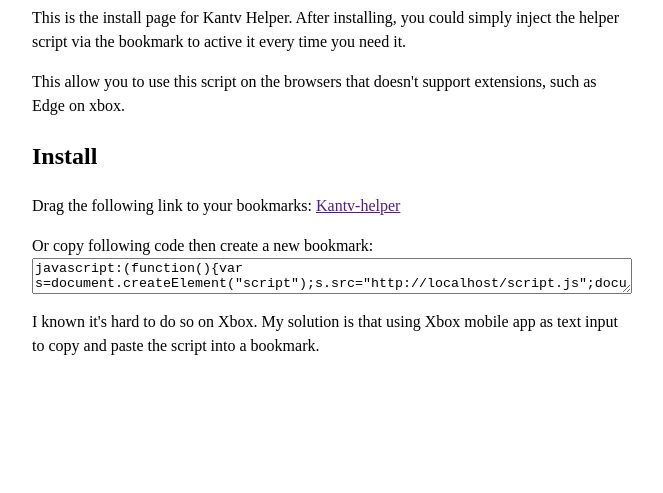
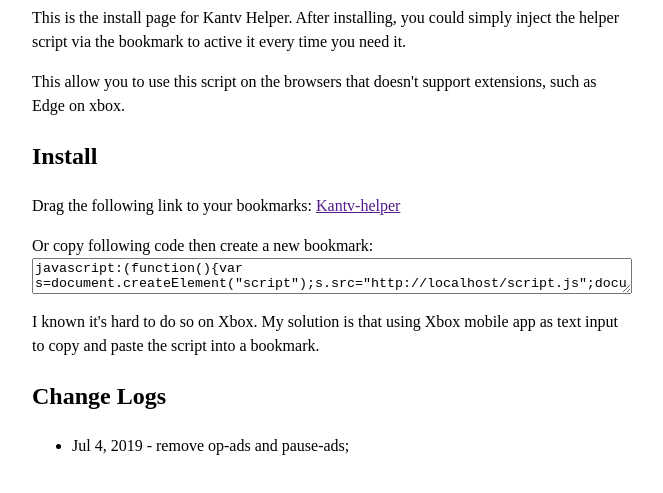
Before and after one commit to mutoo/kantv-helper, a plain HTML site: page index.html in a window 1280 px wide. Shown: the part 85-578 px from the top of the page, without its empty margins (308-971 px from the left). Drawn offline with Linux system fonts and the light colour scheme.

Commit message:
add readme.

```diff
--- a/index.html
+++ b/index.html
@@ -46,6 +46,12 @@
     <p>
         I known it's hard to do so on Xbox. My solution is that using Xbox mobile app as text input to copy and paste the script into a bookmark.
     </p>
+    <h2>Change Logs</h2>
+    <ul>
+        <li>
+            Jul 4, 2019 - remove op-ads and pause-ads;
+        </li>
+    </ul>
 </div>
 <script>
     window.addEventListener('load', function() {
```
Also changed, not shown: README.md (added).
